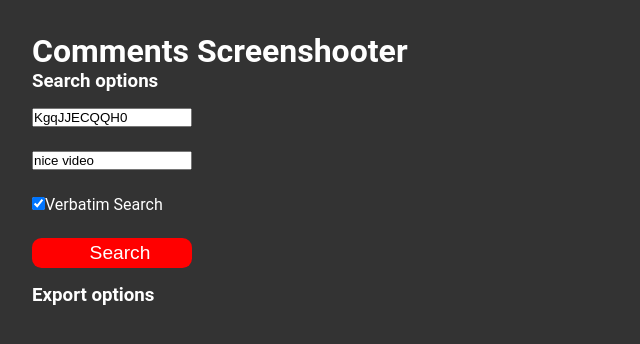
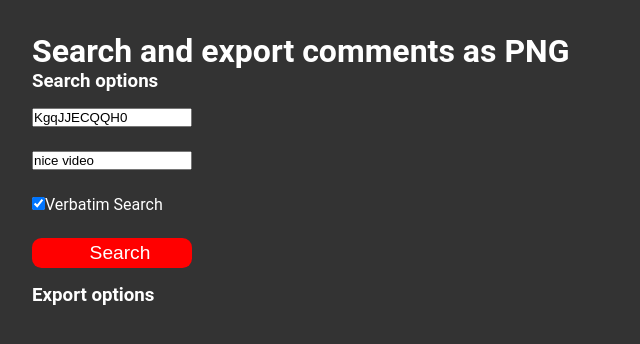
Before and after one commit to encap/comments-exporter, a React (Create React App) app: page / in a window 1280 px wide. Shown: the top 344 px of the page, without its empty margins (0-640 px from the left). Built offline with nearby package versions, Linux system fonts and the light colour scheme.

Commit message:
change title

```diff
--- a/src/App.js
+++ b/src/App.js
@@ -8,7 +8,7 @@ const App = () => {
 
   return (
     <div className="App">
-      <h1>Comments Screenshooter</h1>
+      <h1>Search and export comments as PNG</h1>
       <StateContextProvider>
         <UserInputs fetchComments={fetchComments} />
         <CommentsList
```
